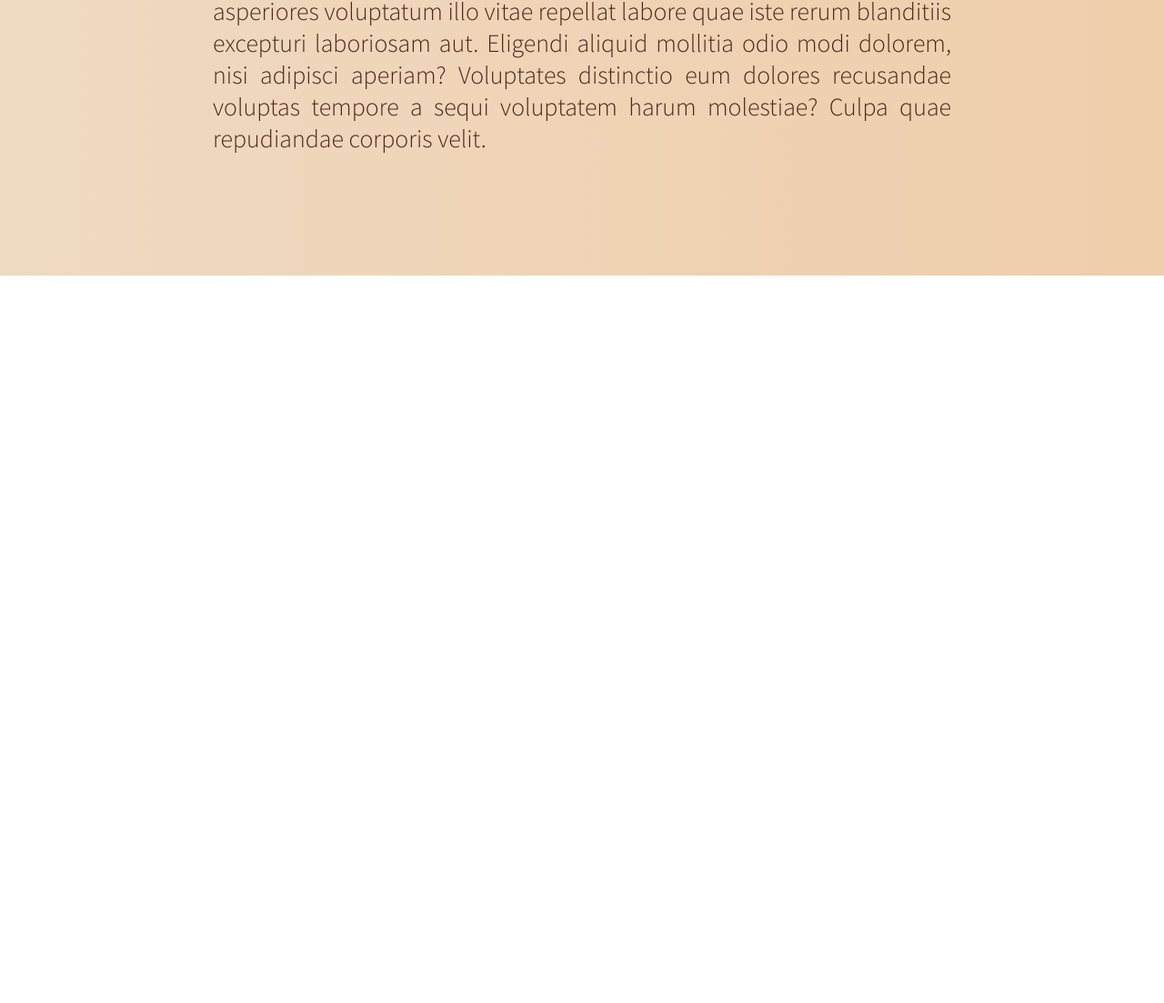
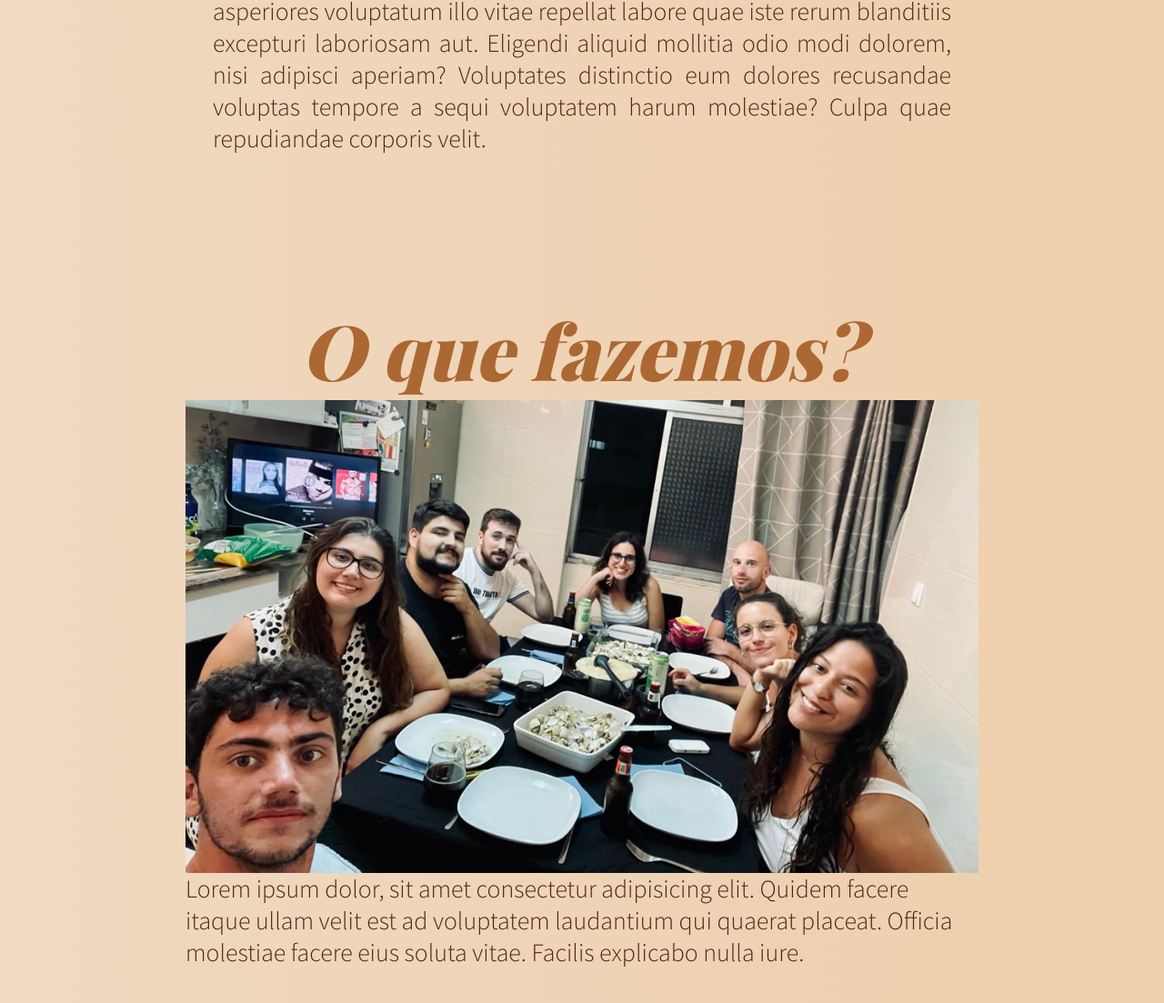
Before and after one commit to Vitor-EFL/Responsive-Clube-WebSite, a plain HTML site: page index.html in a window 1280 px wide. Shown: the part 1307-2410 px from the top of the page at 91% size. Before the commit the page ends 1610 px from the top, so only its background shows below. Drawn offline with nearby package versions, Linux system fonts and the light colour scheme; a web font is replaced by a local one.

Commit message:
3rd Section

```diff
--- a/index.html
+++ b/index.html
@@ -48,5 +48,14 @@
             </article>
         </section>
         <!-- END Second Section -->
+        <!-- Third Section -->
+        <section class="main-container">
+            <article class="second-container third-section">
+                <h2>O que fazemos?</h2>
+                <div class="img"></div>
+                <p>Lorem ipsum dolor, sit amet consectetur adipisicing elit. Quidem facere itaque ullam velit est ad voluptatem laudantium qui quaerat placeat. Officia molestiae facere eius soluta vitae. Facilis explicabo nulla iure.</p>
+            </article>
+        </section>
+        <!-- END Third Section -->
     </body>
 </html>
--- a/resources/css/stylesheet.css
+++ b/resources/css/stylesheet.css
@@ -252,3 +252,32 @@ flex-direction: column;
 }
 
                 /* END Second Section */
+                /* Third Section */
+
+.third-section {
+    display: flex;
+    flex-direction: column;
+    align-items: center;
+}
+
+.third-section h2 {
+    color: var(--brown);
+    font-size: clamp(40px, 5vw + 2rem, 14rem);
+    padding-top: 2.5rem;
+}
+
+.third-section p {
+    font-size: clamp(20px, 1vw + 1.5rem, 3rem);
+    color: var(--darker-brown);
+    width: 80%;
+}
+
+.third-section .img {
+    width: 80%;
+    height: 65vh;
+    background-image: url(../images/we-all.jpeg);
+    background-size: cover;
+    background-position: bottom center;
+}
+
+                /* END Third Section */
```
Also changed, not shown: resources/images/cat-daniel.jpg (added), resources/images/cat-joana.jpg (added), resources/images/cat-luis.jpg (added), resources/images/we-all.jpeg (added), 5 other files.
